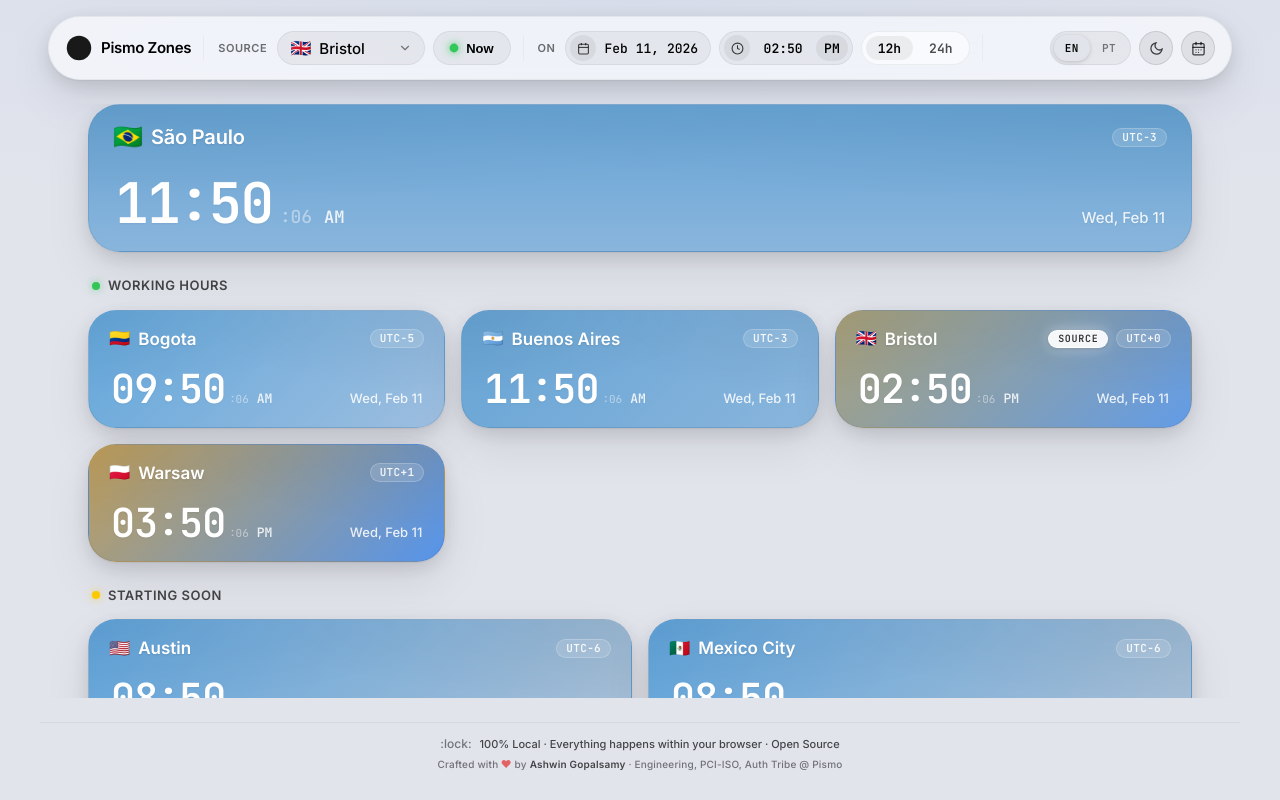
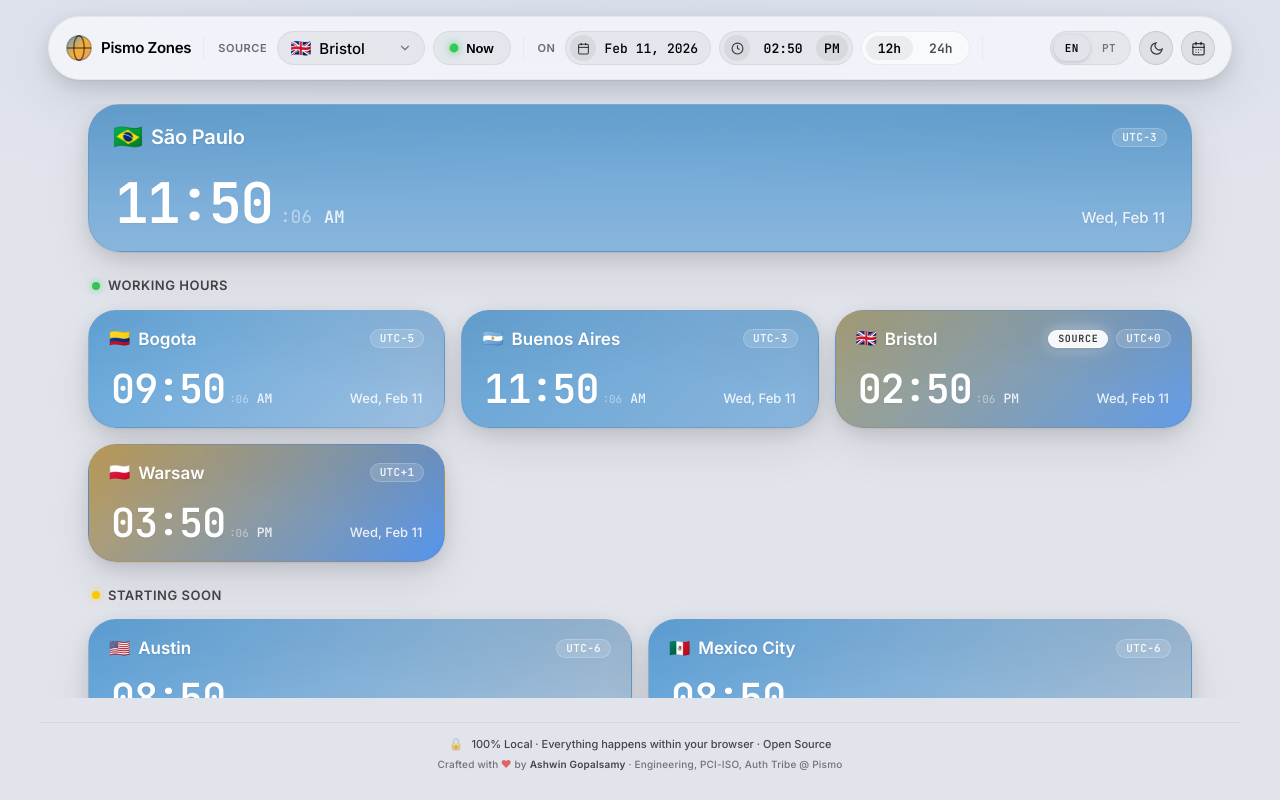
Before and after one commit to ashwingopalsamy/pismozones, a React (Vite) app: page / in a window 1280 px wide. Built offline with nearby package versions, Linux system fonts and the light colour scheme.

Commit message:
fix(brand): restore logo in header and polish UI elements

```diff
--- a/src/App.jsx
+++ b/src/App.jsx
@@ -9,36 +9,36 @@ import './styles/styles.css';
 // ─── i18n ──────────────────────────────────────────────────
 const T = {
   en: {
-    subtitle:      'Track timezones across our globally distributed workplaces.',
-    source:        'Source',
-    on:            'On',
-    at:            'At',
-    now:           'Now',
-    working:       'WORKING HOURS',
-    startingSoon:  'STARTING SOON',
-    outside:       'OUTSIDE HOURS',
-    footerLocal:   '100% Local · Everything happens within your browser',
+    subtitle: 'Track timezones across our globally distributed workplaces.',
+    source: 'Source',
+    on: 'On',
+    at: 'At',
+    now: 'Now',
+    working: 'WORKING HOURS',
+    startingSoon: 'STARTING SOON',
+    outside: 'OUTSIDE HOURS',
+    footerLocal: '100% Local · Everything happens within your browser',
     footerOpenSrc: 'Open Source',
-    footerBy:      'Crafted with',
-    footerRole:    'Engineering, PCI-ISO, Auth Tribe @ Pismo',
+    footerBy: 'Crafted with',
+    footerRole: 'Engineering, PCI-ISO, Auth Tribe @ Pismo',
     footerPrivacy: 'Zero data captured. Not your timezone, not your preferences, not your IP, not even a single pixel of telemetry. Everything literally happens inside your browser tab.',
-    holidayTitle:  'Pismo Holidays',
+    holidayTitle: 'Pismo Holidays',
   },
   pt: {
-    subtitle:      'Acompanhe os fusos horários dos nossos escritórios ao redor do mundo.',
-    source:        'Origem',
-    on:            'Em',
-    at:            'Às',
-    now:           'Agora',
-    working:       'EM HORÁRIO',
-    startingSoon:  'INÍCIO EM BREVE',
-    outside:       'FORA DO HORÁRIO',
-    footerLocal:   '100% Local · Tudo acontece no seu navegador',
+    subtitle: 'Acompanhe os fusos horários dos nossos escritórios ao redor do mundo.',
+    source: 'Origem',
+    on: 'Em',
+    at: 'Às',
+    now: 'Agora',
+    working: 'EM HORÁRIO',
+    startingSoon: 'INÍCIO EM BREVE',
+    outside: 'FORA DO HORÁRIO',
+    footerLocal: '100% Local · Tudo acontece no seu navegador',
     footerOpenSrc: 'Código Aberto',
-    footerBy:      'Criado com',
-    footerRole:    'Engenharia, PCI-ISO, Auth Tribe @ Pismo',
-    footerPrivacy: 'Nenhum dado capturado. Nem fuso horário, preferências, IP ou qualquer telemetria. Tudo acontece dentro da aba do seu navegador.',
-    holidayTitle:  'Feriados Pismo',
+    footerBy: 'Criado com',
+    footerRole: 'Engenharia, PCI-ISO, Auth Tribe @ Pismo',
+    footerPrivacy: 'Nenhum dado captured. Nem fuso horário, preferências, IP ou qualquer telemetria. Tudo acontece dentro da aba do seu navegador.',
+    holidayTitle: 'Feriados Pismo',
   },
 };
 
@@ -75,7 +75,7 @@ function Footer({ tx }) {
     <footer className="footer">
       <div className="footer__main">
         <span className="footer__privacy-wrapper">
-          <span className="footer__privacy-trigger">:lock:</span>
+          <span className="footer__privacy-trigger">🔒</span>
           <span className="footer__privacy-tooltip">{tx.footerPrivacy}</span>
         </span>
         {tx.footerLocal} · <a href="https://github.com/ashwingopalsamy/pismozones" target="_blank" rel="noopener noreferrer">{tx.footerOpenSrc}</a>
--- a/src/components/InputBar.jsx
+++ b/src/components/InputBar.jsx
@@ -11,18 +11,18 @@ const T = {
 
 function GlobeLogo() {
   return (
-    <svg className="input-bar__brand-logo" viewBox="0 0 32 32">
+    <svg className="input-bar__brand-logo" viewBox="0 0 32 32" xmlns="http://www.w3.org/2000/svg">
       <defs>
         <linearGradient id="globe-pill" x1="0%" y1="0%" x2="100%" y2="100%">
-          <stop offset="0%" stopColor="4A90D9_1"/>
-          <stop offset="50%" stopColor="F5A623_1"/>
-          <stop offset="100%" stopColor="E8984A_1"/>
+          <stop offset="0%" stopColor="#4A90D9"/>
+          <stop offset="50%" stopColor="#F5A623"/>
+          <stop offset="100%" stopColor="#E8984A"/>
         </linearGradient>
       </defs>
       <circle cx="16" cy="16" r="14" fill="url(#globe-pill)" opacity="0.9"/>
-      <ellipse cx="16" cy="16" rx="6" ry="14" fill="none" stroke="0A0A0B_1" strokeWidth="1.5" opacity="0.6"/>
-      <line x1="2" y1="16" x2="30" y2="16" stroke="0A0A0B_1" strokeWidth="1.5" opacity="0.6"/>
-      <circle cx="16" cy="16" r="14" fill="none" stroke="0A0A0B_1" strokeWidth="1.5" opacity="0.3"/>
+      <ellipse cx="16" cy="16" rx="6" ry="14" fill="none" stroke="#0A0A0B" strokeWidth="1.5" opacity="0.6"/>
+      <line x1="2" y1="16" x2="30" y2="16" stroke="#0A0A0B" strokeWidth="1.5" opacity="0.6"/>
+      <circle cx="16" cy="16" r="14" fill="none" stroke="#0A0A0B" strokeWidth="1.5" opacity="0.3"/>
     </svg>
   );
 }
```
